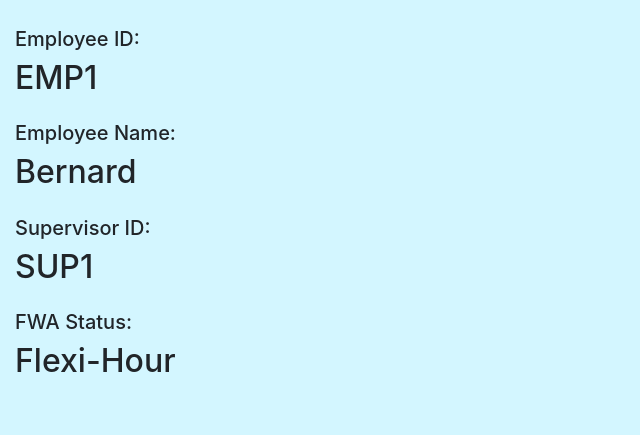
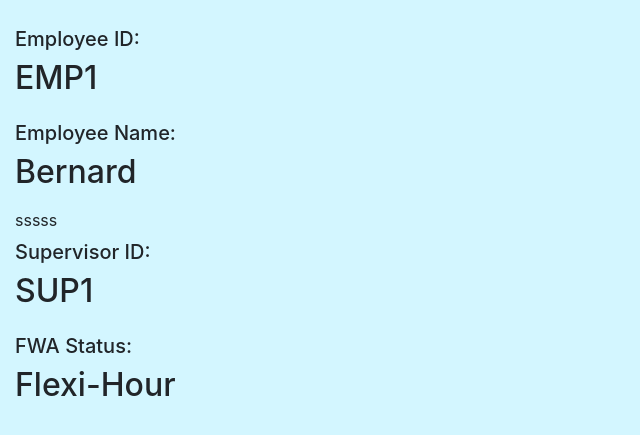
Before and after one commit to MarcusLiew/WebPro-B2000466, a PHP site: page /employeeDashboard.php in a window 1280 px wide. Shown: the part 56-491 px from the top of the page, without its empty margins (0-640 px from the left). Run offline with PHP 8.4, Linux system fonts and the light colour scheme; a user stored in the database is signed in; data comes from the database, SQL or seed files in the repository.

Commit message:
ASASSSasSs
ssssss

```diff
--- a/employeeDashboard.php
+++ b/employeeDashboard.php
@@ -29,7 +29,7 @@ if ($supervisorID == null)
             <div class="pt-2 pb-2">
                 <h5>Employee Name:</h5>
                 <h2><?php echo $_SESSION['name']; ?></h2>
-            </div>
+            </div>sssss
             <div class="pt-2 pb-2">
                 <h5>Supervisor ID:</h5>
                 <h2><?php echo $supervisorID; ?></h2>
```
